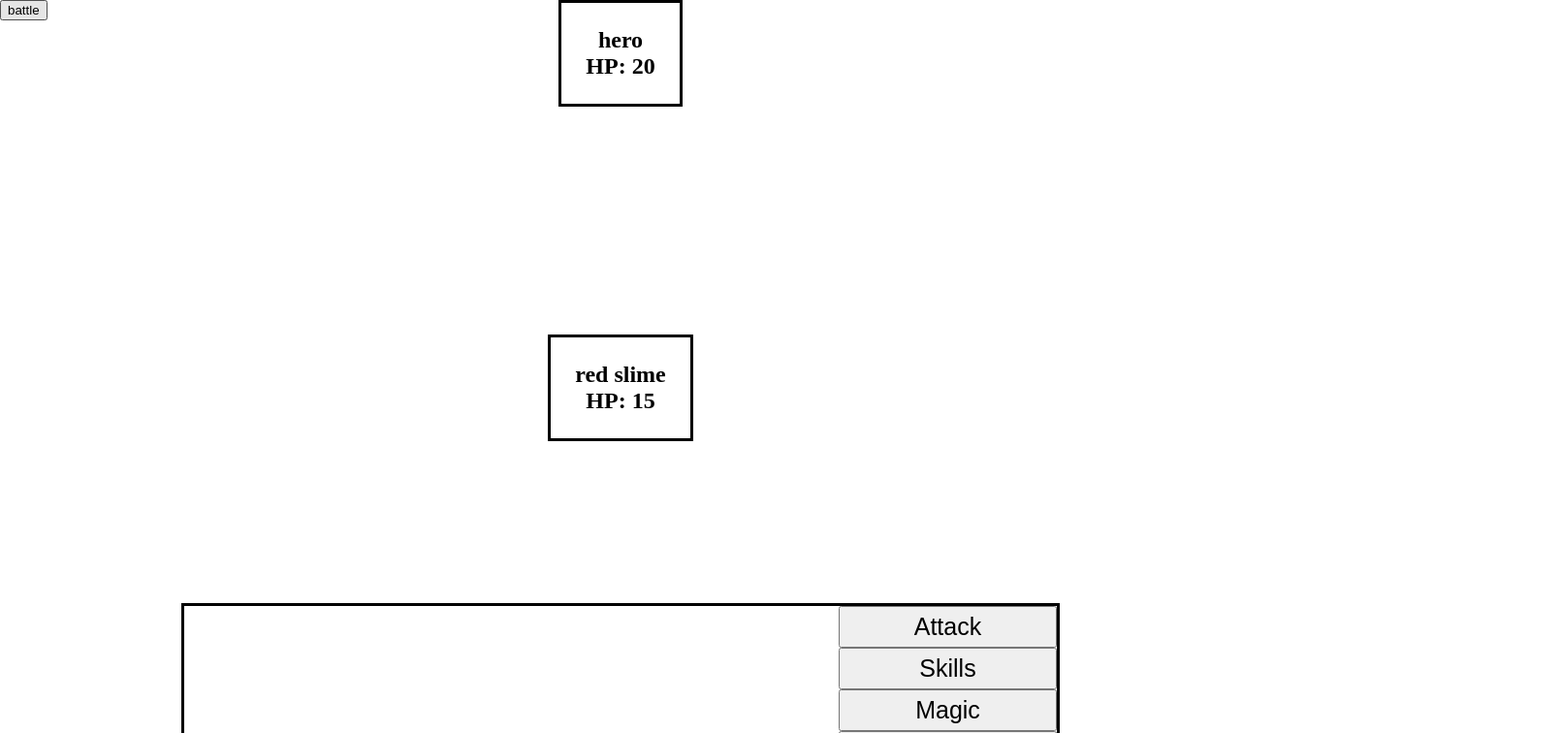
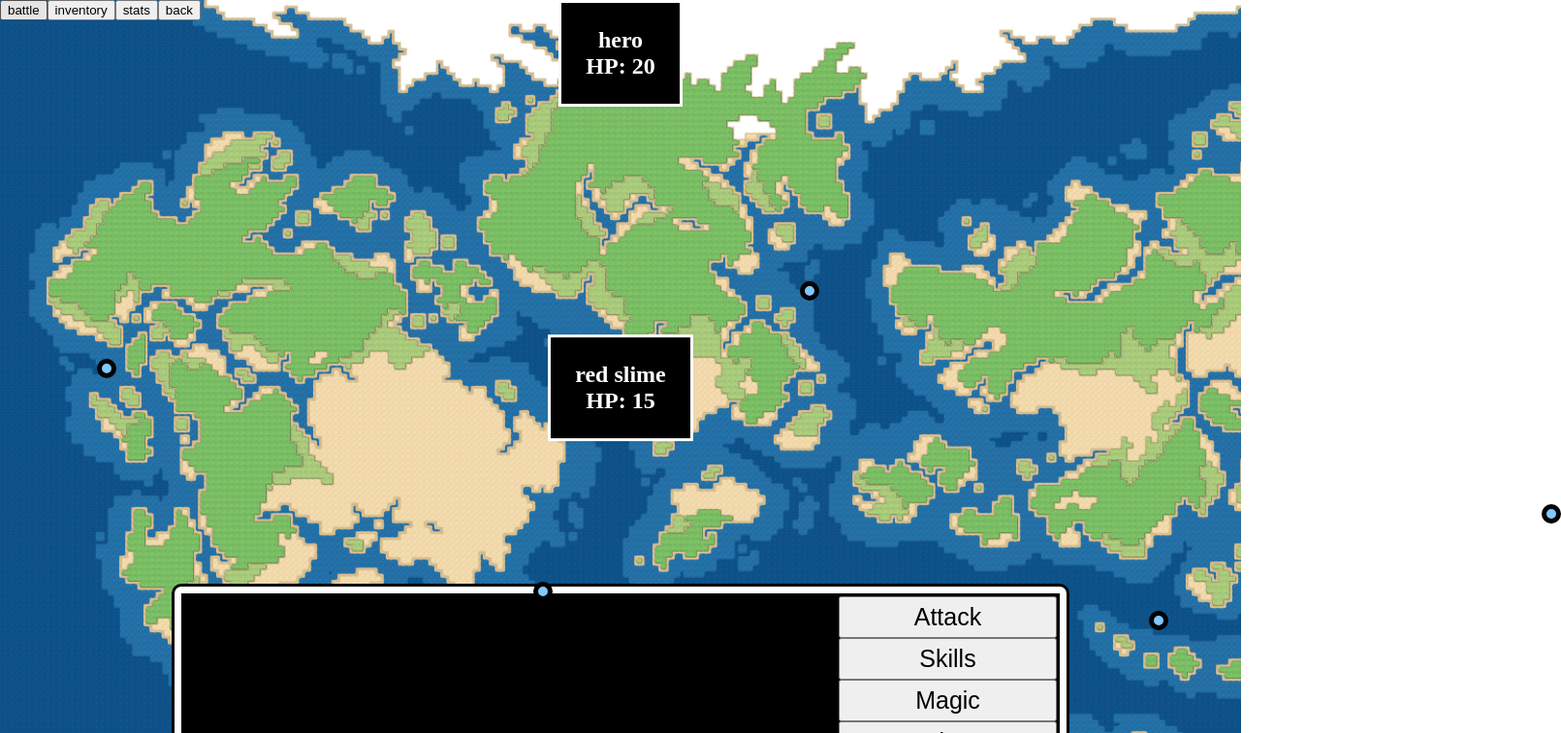
Before and after one commit to jyliao369/learninggame, a Vue app: page / in a window 1280 px wide. Both pictures are taken after a click on the button "battle". Shown: the top 756 px of the page at 97% size, 1610 px wide, since content can reach past the window. Built offline with nearby package versions, Linux system fonts and the light colour scheme.

Commit message:
added images for map got a stable working battle system for single opponents. and working on cities and locations

```diff
--- a/src/components/HelloWorld.vue
+++ b/src/components/HelloWorld.vue
@@ -3,30 +3,59 @@
     <!-- THIS HERO STATUS -->
     <div class="class">
       <button @click="startBattle">battle</button>
+      <button @click="showBag">inventory</button>
+      <button @click="showStats">stats</button>
+      <button @click="showMain">back</button>
     </div>
 
-    <div class="heroInfoCont">
+    <div class="heroInfoCont" v-if="showStatistics">
+      <div>
         <div class="heroInfo">
           <h2>{{ hero.name }}</h2>
           <h2>HP: {{ hero.hp }}</h2>
         </div>
       </div>
+    </div>
+
+    <!-- THIS IS THE WINDOWS FOR TOWNS AND STUFF -->
+    <div class="mainWindowCont" v-if="showMainWindow">
+      <div class="mainWindowBorder">
+        <div class="mainWindow">
+          <h1>Main Window</h1>
+        </div>
+      </div>
+    </div>
 
     <!-- THIS BADGUY STATUS -->
     <div class="enemyInfoCont">
-      <div class="enemyInfo" v-for="(enemy, index) in enemyTeam" :key="index">
+      <div
+        class="enemyInfoBorder"
+        v-for="(enemy, index) in enemyTeam"
+        :key="index"
+      >
+        <div class="enemyInfo">
           <h2>{{ enemy.name }}</h2>
           <h2>HP: {{ enemy.hp }}</h2>
+        </div>
+      </div>
+    </div>
+
+    <div class="inventoryCont" v-if="showInventory">
+      <div class="inventoryBorder">
+        <div class="inventory">
+          <h2>Inventory</h2>
+        </div>
       </div>
     </div>
 
     <!-- THIS IS THE PROMPT/TEXTBOX -->
     <div class="textBoxCont" v-if="textBoxCont">
+      <div class="textBoxBorder">
         <div class="textBox">
           <!-- SYLLABLE COUNT FOR ATTACK -->
           <div class="questionCont" v-if="syllableQ">
             <div>
-            <h1>{{ prompt }}</h1>
+              <h2>{{ prompt }}</h2>
             </div>
             <div class="choiceBank">
               <button @click="checkSyllable(1)">1</button>
@@ -39,7 +68,12 @@
           <div class="questionCont" v-if="MathQ">
             <div class="mathAnswer">
               <h2>{{ prompt }}</h2>
-            <input input v-model="answer" type="number" placeholder="Answer" />
+              <input
+                input
+                v-model="answer"
+                type="number"
+                placeholder="Answer"
+              />
               <button @click="checkMathQuestion">Check</button>
             </div>
           </div>
@@ -47,7 +81,7 @@
           <!-- PARTSOFSPEECH FOR SKILLS -->
           <div class="questionCont" v-if="partOfSpeechQ">
             <div>
-            <h1>{{ prompt }}</h1>
+              <h2>{{ prompt }}</h2>
             </div>
             <div class="wordBank">
               <button
@@ -65,8 +99,20 @@
             <button @click="syllableQuestion">Attack</button>
             <button @click="partOfSpeech">Skills</button>
             <button @click="mathQuestion">Magic</button>
-          <button @click="reset">Flee</button>
+            <button @click="flee">Flee</button>
           </div>
+        </div>
+      </div>
+    </div>
+
+    <!-- CITY MARKERS -->
+    <div class="cityMapCont" v-if="showMap">
+      <div class="cityMap">
+        <div @click="showMain" class="city"></div>
+        <div @click="showMain" class="city1"></div>
+        <div @click="showMain" class="city2"></div>
+        <div @click="showMain" class="city3"></div>
+        <div @click="showMain" class="city4"></div>
       </div>
     </div>
   </div>
@@ -81,6 +127,10 @@ export default {
       MathQ: false,
 
       textBoxCont: false,
+      showInventory: false,
+      showStatistics: false,
+      showMainWindow: false,
+      showMap: true,
       prompt: "",
       target: "",
       answer: "",
@@ -106,6 +156,24 @@ export default {
   },
   components: {},
   methods: {
+    showMain() {
+      this.showMainWindow = !this.showMainWindow;
+      this.showMap = !this.showMap;
+    },
+    showStats() {
+      this.showStatistics = !this.showStatistics;
+    },
+    showBag() {
+      this.showInventory = !this.showInventory;
+    },
+    flee() {
+      this.textBoxCont = !this.textBoxCont;
+      this.showStatistics = false;
+      this.partOfSpeechQ = false;
+      this.syllableQ = false;
+      this.MathQ = false;
+      this.enemyTeam = [];
+    },
     reset() {
       this.partOfSpeechQ = false;
       this.syllableQ = false;
@@ -119,6 +187,8 @@ export default {
       this.wordBank = [];
     },
     partOfSpeech() {
+      this.syllableQ = false;
+      this.MathQ = false;
       this.partOfSpeechQ = !this.partOfSpeechQ;
       let randomWords = require("random-words");
       let pOfSpeech = ["noun", "verb", "adjective", "adverb"];
@@ -149,6 +219,8 @@ export default {
         );
     },
     syllableQuestion() {
+      this.MathQ = false;
+      this.partOfSpeechQ = false;
       this.syllableQ = !this.syllableQ;
       let randomWords = require("random-words");
       let word = randomWords();
@@ -177,6 +249,8 @@ export default {
       }
     },
     mathQuestion() {
+      this.partOfSpeechQ = false;
+      this.syllableQ = false;
       this.MathQ = !this.MathQ;
       let topic = Math.floor(Math.random() * 4);
       let valueA = Math.floor(Math.random() * 9);
@@ -193,7 +267,6 @@ export default {
       }
     },
     checkMathQuestion() {
-      console.log("checking");
       let mathAnswer = eval(
         this.prompt
           .split(" ")
@@ -227,6 +300,7 @@ export default {
         this.enemyTeam.pop();
         if (this.enemyTeam.length === 0) {
           this.textBoxCont = false;
+          this.showStatistics = false;
         }
       }
     },
@@ -238,6 +312,7 @@ export default {
       );
       this.enemyTeam = [team];
 
+      this.showStatistics = true;
       this.textBoxCont = true;
     },
   },
@@ -250,19 +325,14 @@ export default {
   position: absolute;
   z-index: 9;
 }
-.wordBank {
-  display: flex;
-  flex-direction: row;
-  flex-wrap: wrap;
-  justify-content: space-evenly;
+
+.overCont {
+  width: 100%;
+  height: 100vh;
+  background-image: url(../../image/map.png);
+  background-repeat: no-repeat;
+  background-size: cover;
 }
-.wordBank button {
-  width: 200px;
-  font-size: 20px;
-  padding: 5px;
-  margin: 10px;
-}
-
 .heroInfoCont {
   display: flex;
   justify-content: center;
@@ -279,6 +349,9 @@ export default {
   width: 100%;
   position: absolute;
 }
+.enemyInfoBorder {
+  background: white;
+}
 .heroInfo,
 .enemyInfo {
   display: flex;
@@ -286,6 +359,50 @@ export default {
   align-items: center;
   border-style: solid;
   padding: 25px;
+  background: black;
+  color: white;
+}
+.mainWindowCont {
+  display: flex;
+  height: 100vh;
+  width: 100%;
+  position: absolute;
+  justify-content: center;
+  align-items: center;
+}
+.mainWindowBorder {
+  height: 80vh;
+  width: 65%;
+  border-style: solid;
+  border-width: 2px;
+  background: white;
+}
+.mainWindow {
+}
+.inventoryCont {
+  display: flex;
+  align-items: center;
+  justify-content: flex-end;
+  height: 100vh;
+  width: 100%;
+  position: absolute;
+}
+.inventoryBorder {
+  background: white;
+  border-style: solid;
+  border-width: 2px;
+  border-radius: 10px;
+}
+.inventory {
+  display: flex;
+  justify-content: center;
+  height: 550px;
+  width: 275px;
+  border-style: solid;
+  border-radius: 10px;
+  background: black;
+  margin: 5px;
+  color: white;
 }
 .textBoxCont {
   display: flex;
@@ -295,12 +412,19 @@ export default {
   width: 100%;
   position: absolute;
 }
+.textBoxBorder {
+  background: white;
+  border-style: solid;
+  border-radius: 10px;
+}
 .textBox {
   display: flex;
   flex-direction: row;
   justify-content: flex-end;
   width: 900px;
   border-style: solid;
+  background: black;
+  margin: 7px;
 }
 .questionCont {
   display: flex;
@@ -308,7 +432,8 @@ export default {
   justify-content: space-around;
   align-items: center;
   width: 100%;
-  padding: 20px;
+  padding: 10px;
+  color: white;
 }
 .choiceBank {
   display: flex;
@@ -322,6 +447,18 @@ export default {
   display: flex;
   flex-direction: row;
 }
+.wordBank {
+  display: flex;
+  flex-direction: row;
+  flex-wrap: wrap;
+  justify-content: space-evenly;
+}
+.wordBank button {
+  width: 200px;
+  font-size: 20px;
+  padding: 5px;
+  margin: 10px;
+}
 .actionBar {
   width: 25%;
 }
@@ -333,4 +470,64 @@ export default {
   padding-right: 15px;
   cursor: pointer;
 }
+.cityMapCont {
+  height: 100vh;
+  width: 100%;
+  position: absolute;
+}
+.city {
+  width: 10px;
+  height: 10px;
+  border-radius: 50%;
+  border-style: solid;
+  border-width: thick;
+  background: #80c8ff;
+  position: absolute;
+  margin-top: 290px;
+  margin-left: 825px;
+}
+.city1 {
+  width: 10px;
+  height: 10px;
+  border-radius: 50%;
+  border-style: solid;
+  border-width: thick;
+  background: #80c8ff;
+  position: absolute;
+  margin-top: 600px;
+  margin-left: 550px;
+}
+.city2 {
+  width: 10px;
+  height: 10px;
+  border-radius: 50%;
+  border-style: solid;
+  border-width: thick;
+  background: #80c8ff;
+  position: absolute;
+  margin-top: 520px;
+  margin-left: 1590px;
+}
+.city3 {
+  width: 10px;
+  height: 10px;
+  border-radius: 50%;
+  border-style: solid;
+  border-width: thick;
+  background: #80c8ff;
+  position: absolute;
+  margin-top: 630px;
+  margin-left: 1185px;
+}
+.city4 {
+  width: 10px;
+  height: 10px;
+  border-radius: 50%;
+  border-style: solid;
+  border-width: thick;
+  background: #80c8ff;
+  position: absolute;
+  margin-top: 370px;
+  margin-left: 100px;
+}
 </style>
```
Also changed, not shown: image/map.png (added). Lines whose indentation alone changed are shown as unchanged.
